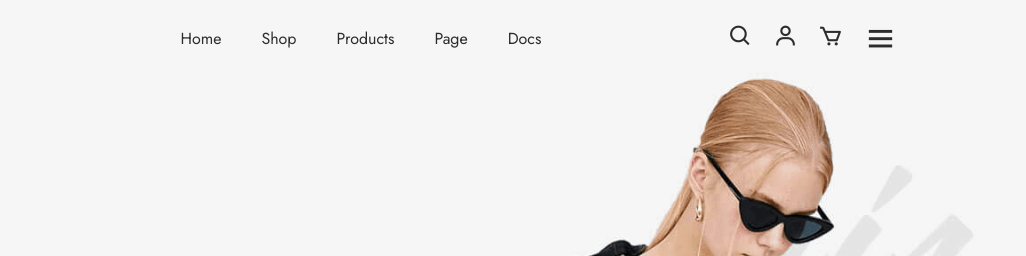
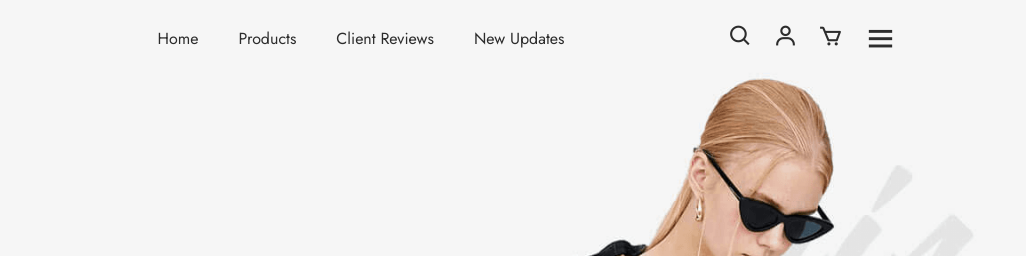
Before and after one commit to AgusFassola/Winter-Collection, a plain HTML site: page index.html in a window 1280 px wide. Shown: the top 256 px of the page, 254-1280 px from the left. Drawn offline with nearby package versions, Linux system fonts and the light colour scheme.

Commit message:
manejo del nav por la pagina

```diff
--- a/index.html
+++ b/index.html
@@ -23,11 +23,10 @@
         <a href="#" class="logo"><img src="image/logo.png" alt=""></a>
 
         <ul class="navmenu">
-            <li><a href="#">home</a></li>
-            <li><a href="#">shop</a></li>
-            <li><a href="#">products</a></li>
-            <li><a href="#">page</a></li>
-            <li><a href="#">Docs</a></li>
+            <li><a  href="#">home</a></li>
+            <li><a href="#trending">products</a></li>
+            <li><a  href="#client-reviews">Client Reviews</a></li>
+            <li><a href="#update-news">New Updates</a></li>
         </ul>
 
         <div class="nav-icon">
@@ -59,7 +58,7 @@
             <h2>Our Trending <span>products</span></h2>
         </div>
 
-        <div class="products">
+        <div class="products" id="products">
             <div class="row">
                 <img src="image/1.jpg" alt="">
                 <div class="product-text">
@@ -237,7 +236,7 @@
 
     <!-- Client-Review-section -->
 
-    <section class="client-reviews">
+    <section class="client-reviews" id="client-reviews">
         <div class="reviews">
             <h3>Client Reviews</h3>
             <img src="image/team-1.jpg" alt="">
@@ -251,7 +250,7 @@
     </section>
 
     <!-- update-news-section -->
-    <section class="Update-news">
+    <section class="Update-news" id="update-news">
         <div class="up-center-text">
             <h2>New Updates</h2>
         </div>
@@ -355,13 +354,15 @@
     <div class="end-text">
         <p>Copyright © @2022. All Rights Reserved.Designd By Saidul Islam.</p>
     </div>
-
-
-
-
-
     <script src="https://unpkg.com/scrollreveal"></script>
     <script src="java.js"></script>
+<!-- scroll failed
+<script>
+        function scrollToSection(sectionId){
+    document.getElementById(sectionId).scrollIntoView({behavior:"smooth"})
+}
+</script>
+-->
 
 </body>
 </html>
--- a/style.css
+++ b/style.css
@@ -6,6 +6,8 @@
     font-family: 'Jost', sans-serif;
     list-style: none;
     text-decoration: none;
+    scroll-behavior: smooth;
+    scroll-padding-top: 4rem;
 }
 header{
     position: fixed;
```
Also changed, not shown: java.js (line endings or trailing spaces).
